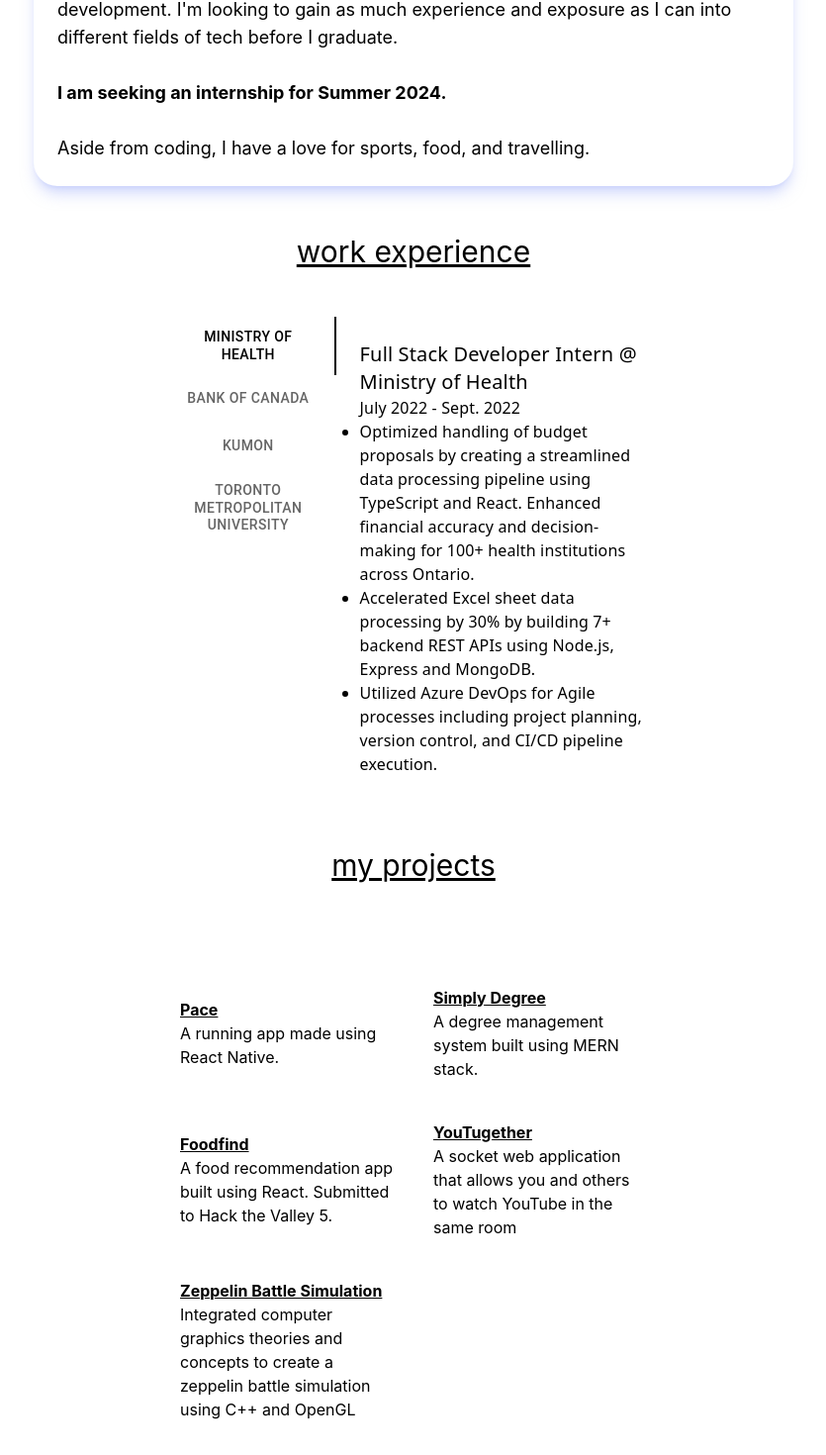
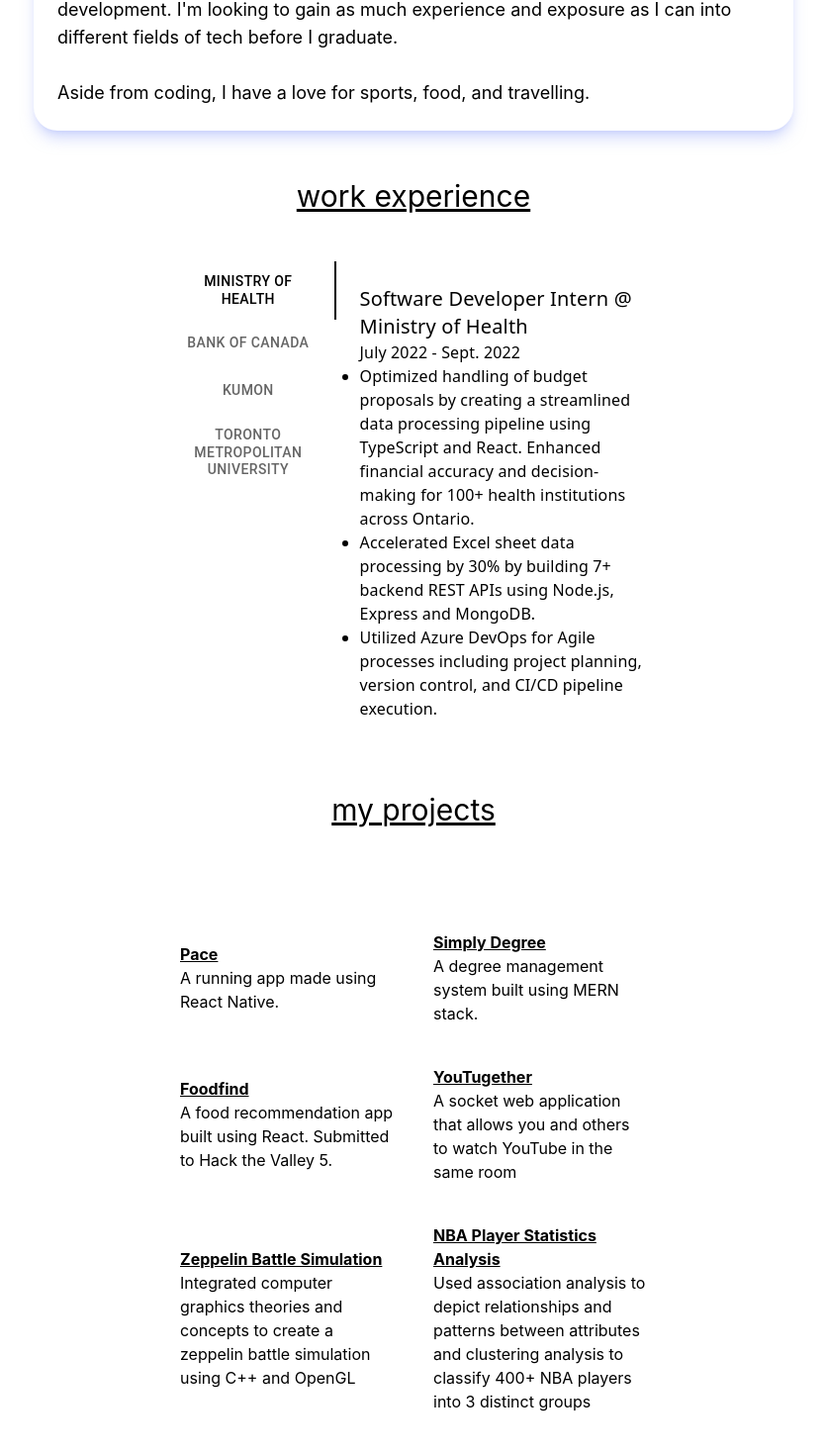
Before and after one commit to bencostas/bencostas.github.io, a React (Create React App) app: page / in a window 1280 px wide. Shown: the part 450-1920 px from the top of the page at 99% size, without its empty margins (222-1057 px from the left). Built offline with nearby package versions, Linux system fonts and the light colour scheme.

Commit message:
added new project + changed title of position

```diff
--- a/src/Components/Data.js
+++ b/src/Components/Data.js
@@ -28,6 +28,12 @@ const Data =[
         language: "C++",
         link: "https://github.com/bencostas/zeppelin-battle-simulation",
         desc: "Integrated computer graphics theories and concepts to create a zeppelin battle simulation using C++ and OpenGL"
+    },
+    {
+        name: "NBA Player Statistics Analysis",
+        language: "Python",
+        link: "https://github.com/bencostas/nba-player-analysis",
+        desc: "Used association analysis to depict relationships and patterns between attributes and clustering analysis to classify 400+ NBA players into 3 distinct groups"
     }
 
 ]
--- a/src/Components/JobData.js
+++ b/src/Components/JobData.js
@@ -1,7 +1,7 @@
 const Jobs =[
     {
         company: "Ministry of Health",
-        title: "Full Stack Developer Intern",
+        title: "Software Developer Intern",
         date: "July 2022 - Sept. 2022",
         desc: [
             "Optimized handling of budget proposals by creating a streamlined data processing pipeline using TypeScript and React. Enhanced financial accuracy and decision-making for 100+ health institutions across Ontario.",
--- a/src/Components/MainBody.js
+++ b/src/Components/MainBody.js
@@ -27,8 +27,6 @@ function MainBody() {
             gain as much experience and exposure as I can into different fields of tech before I graduate.
             <br/>
             <br/>
-            <p className='font-bold'>I am seeking an internship for Summer 2024.</p>
-            <br/>
             Aside from coding, I have a love for sports, food, and travelling.
             <br/>
             </div>
```
